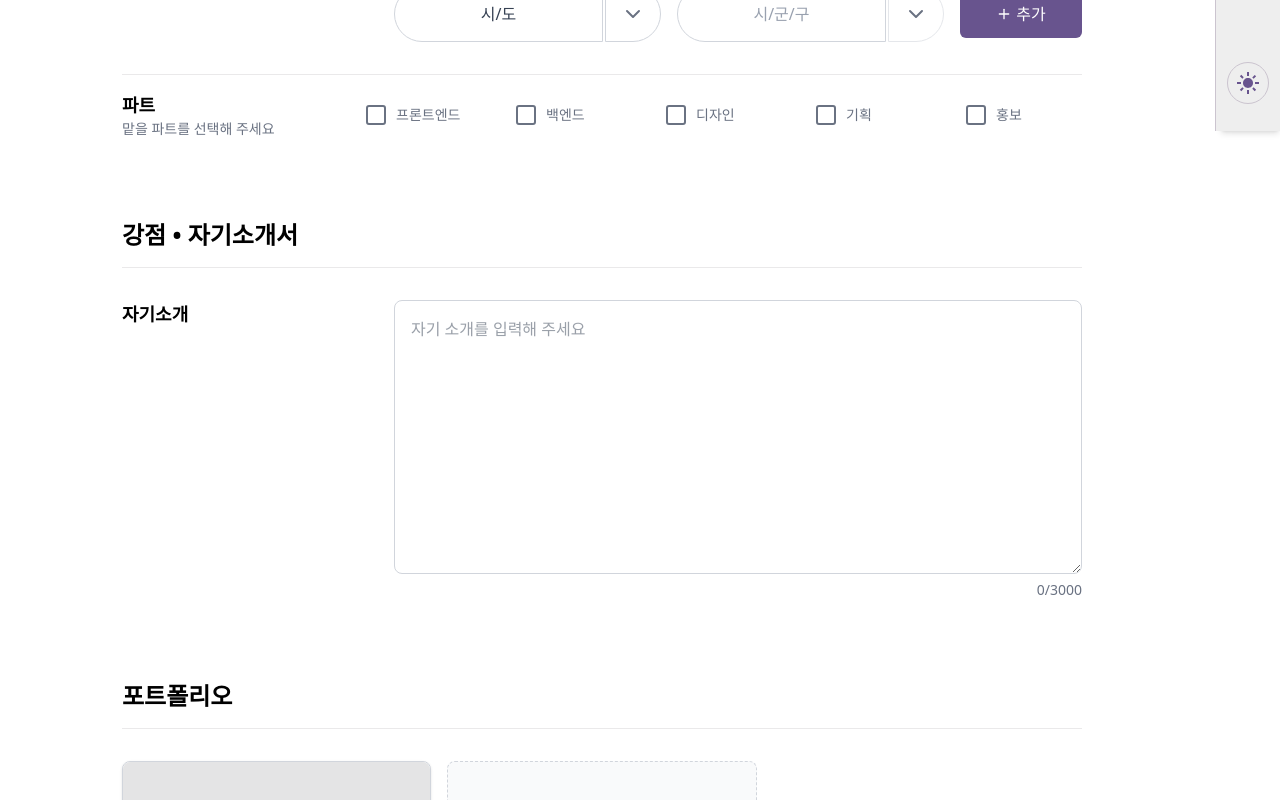
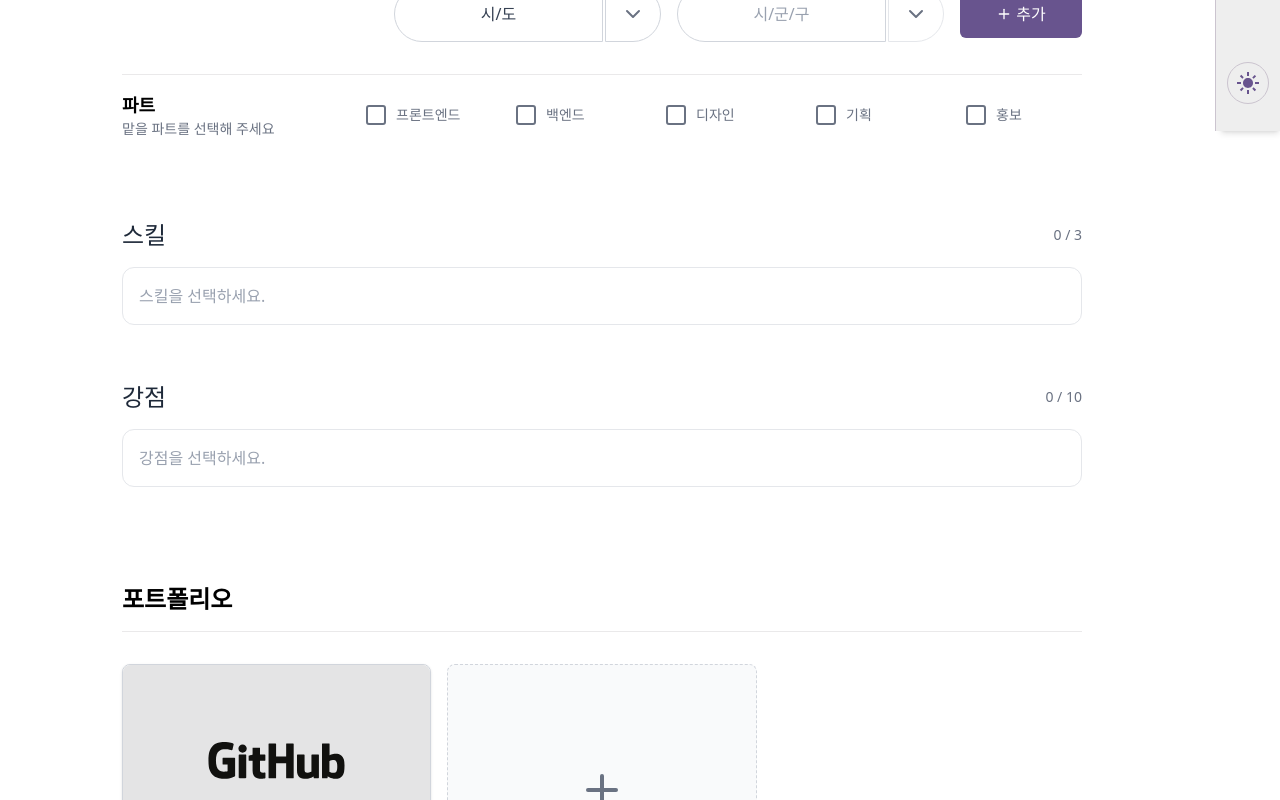
Before and after one commit to 1ronPark/Front-end, a React (Vite) app: page /myprofile/edit in a window 1280 px wide. Shown: the part 669-1469 px from the top of the page. Built offline with nearby package versions, Linux system fonts and the light colour scheme; a web font is replaced by a local one.

Commit message:
fix: 스킬, 강점 수정

```diff
--- /dev/null
+++ b/src/components/common/dropdowns/strength/SkillDropdown.tsx
@@ -0,0 +1,64 @@
+import { useState, useRef, useEffect } from 'react';
+
+const SKILL_OPTIONS = ['JavaScript', 'React', 'Spring', 'Node.js', 'C#', 'C++', 'Python', 'Java', 'HTML', 'CSS', 'SQL', 'TypeScript', 'Go', 'Ruby', 'PHP', 'Swift', 'Kotlin'];
+
+interface SkillDropdownProps {
+  onSelect: (skill: string) => void;
+}
+
+const SkillDropdown = ({ onSelect }: SkillDropdownProps) => {
+  const [isOpen, setIsOpen] = useState(false);
+  const [searchTerm, setSearchTerm] = useState('');
+  const dropdownRef = useRef<HTMLDivElement>(null);
+
+  useEffect(() => {
+    const handleClickOutside = (event: MouseEvent) => {
+      if (dropdownRef.current && !dropdownRef.current.contains(event.target as Node)) {
+        setIsOpen(false);
+      }
+    };
+    document.addEventListener('mousedown', handleClickOutside);
+    return () => {
+      document.removeEventListener('mousedown', handleClickOutside);
+    };
+  }, []);
+
+  const handleSelect = (skill: string) => {
+    onSelect(skill);
+    setIsOpen(false);
+    setSearchTerm('');
+  };
+
+  const filteredSkills = SKILL_OPTIONS.filter(option =>
+    option.toLowerCase().includes(searchTerm.toLowerCase()),
+  );
+
+  return (
+    <div className="relative" ref={dropdownRef}>
+      <button
+        onClick={() => setIsOpen(!isOpen)}
+        className="flex w-full items-center justify-between rounded-xl border border-gray-200 p-4"
+      >
+        <span className="text-base text-gray-400">스킬을 선택하세요.</span>
+        {/* 아래 화살표 아이콘 */}
+      </button>
+      {isOpen && (
+        <div className="absolute z-10 mt-2 w-full rounded-md border border-gray-300 bg-white shadow-lg">
+          <ul className="max-h-52 overflow-y-auto">
+            {filteredSkills.map(option => (
+              <li
+                key={option}
+                className={`cursor-pointer px-4 py-2 text-sm hover:bg-gray-100`}
+                onClick={() => handleSelect(option)}
+              >
+                {option}
+              </li>
+            ))}
+          </ul>
+        </div>
+      )}
+    </div>
+  );
+};
+
+export default SkillDropdown;
--- /dev/null
+++ b/src/components/common/dropdowns/strength/StrengthDropdown.tsx
@@ -0,0 +1,64 @@
+import { useState, useRef, useEffect } from 'react';
+
+const STRENGTH_OPTIONS = ['성실한', '열정있는', '꾸준한', '소통 전문가', '습득이 빠른', '느좋', '문제 해결 능력', '창의적인', '협업 능력', '긍정적인', '적극적인', '리더십 있는', '유연한 사고', '분석적인', '디테일이 뛰어난', '시간 관리 능력', '적응력이 뛰어난'];
+
+interface StrengthDropdownProps {
+  onSelect: (strength: string) => void;
+}
+
+const StrengthDropdown = ({ onSelect }: StrengthDropdownProps) => {
+  const [isOpen, setIsOpen] = useState(false);
+  const [searchTerm, setSearchTerm] = useState('');
+  const dropdownRef = useRef<HTMLDivElement>(null);
+
+  useEffect(() => {
+    const handleClickOutside = (event: MouseEvent) => {
+      if (dropdownRef.current && !dropdownRef.current.contains(event.target as Node)) {
+        setIsOpen(false);
+      }
+    };
+    document.addEventListener('mousedown', handleClickOutside);
+    return () => {
+      document.removeEventListener('mousedown', handleClickOutside);
+    };
+  }, []);
+
+  const handleSelect = (strength: string) => {
+    onSelect(strength);
+    setIsOpen(false);
+    setSearchTerm('');
+  };
+
+  const filteredStrengths = STRENGTH_OPTIONS.filter(option =>
+    option.toLowerCase().includes(searchTerm.toLowerCase()),
+  );
+
+  return (
+    <div className="relative" ref={dropdownRef}>
+      <button
+        onClick={() => setIsOpen(!isOpen)}
+        className="flex w-full items-center justify-between rounded-xl border border-gray-200  p-4"
+      >
+        <span className="text-base text-gray-400">강점을 선택하세요.</span>
+        {/* 아래 화살표 아이콘 */}
+      </button>
+      {isOpen && (
+        <div className="absolute z-10 mt-2 w-full rounded-md border border-gray-300 bg-white shadow-lg">
+          <ul className="max-h-52 overflow-y-auto">
+            {filteredStrengths.map(option => (
+              <li
+                key={option}
+                className={`cursor-pointer px-4 py-2 text-sm hover:bg-gray-100`}
+                onClick={() => handleSelect(option)}
+              >
+                {option}
+              </li>
+            ))}
+          </ul>
+        </div>
+      )}
+    </div>
+  );
+};
+
+export default StrengthDropdown;
--- a/src/components/mypage/edit/Strength.tsx
+++ b/src/components/mypage/edit/Strength.tsx
@@ -1,37 +1,87 @@
 import { useState } from 'react';
+import CloseIcon from '../../../assets/icons/ic_close.svg';
+import SkillDropdown from '../../common/dropdowns/strength/SkillDropdown';
+import StrengthDropdown from '../../common/dropdowns/strength/StrengthDropdown';
 
 const Strength = () => {
-  const [introduction, setIntroduction] = useState('');
-  const maxLength = 3000;
+  const [skills, setSkills] = useState<string[]>([]);
+  const [strengths, setStrengths] = useState<string[]>([]);
 
-  const handleInputChange = (e: React.ChangeEvent<HTMLTextAreaElement>) => {
-    if (e.target.value.length <= maxLength) {
-      setIntroduction(e.target.value);
+  const handleAddSkill = (skill: string) => {
+    if (skills.length < 3 && !skills.includes(skill)) {
+      setSkills([...skills, skill]);
     }
   };
 
+  const handleRemoveSkill = (skillToRemove: string) => {
+    setSkills(skills.filter(skill => skill !== skillToRemove));
+  };
+
+  const handleAddStrength = (strength: string) => {
+    if (strengths.length < 10 && !strengths.includes(strength)) {
+      setStrengths([...strengths, strength]);
+    }
+  };
+
+  const handleRemoveStrength = (strengthToRemove: string) => {
+    setStrengths(strengths.filter(strength => strength !== strengthToRemove));
+  };
+
   return (
-    <div className="space-y-8">
-      <div>
-        <h2 className="text-2xl font-semibold">강점 • 자기소개서</h2>
-        <hr className="my-4 border-[#EAE9EA]" />
+    <div className="space-y-10">
+      {/* 스킬 섹션 */}
+      <div className="space-y-4">
+        <div className="flex items-center justify-between">
+          <div className="flex items-center gap-2 justify-between w-full">
+            <h3 className="text-2xl font-medium text-gray-800">스킬</h3>
+            <span className="text-sm font-medium text-gray-500">
+              {skills.length} / 3
+            </span>
+          </div>
+        </div>
+        <SkillDropdown onSelect={handleAddSkill} />
+        <div className="flex flex-wrap gap-3">
+          {skills.map(skill => (
+            <div
+              key={skill}
+              className="flex items-center gap-2 rounded-lg border border-gray-200 bg-white px-4 py-2"
+            >
+              <span className="text-sm font-semimedium text-gray-700">
+                {skill}
+              </span>
+              <button onClick={() => handleRemoveSkill(skill)}>
+                <img src={CloseIcon} alt="삭제" className="h-4 w-4" />
+              </button>
+            </div>
+          ))}
+        </div>
       </div>
 
-      <div className="grid grid-cols-[240px_1fr] gap-8">
-        <div>
-          <h3 className="text-lg font-semibold">자기소개</h3>
+      {/* 강점 섹션 */}
+      <div className="space-y-4">
+        <div className="flex items-center justify-between">
+          <div className="flex items-center gap-2 justify-between w-full">
+            <h3 className="text-2xl font-medium text-gray-800">강점</h3>
+            <span className="text-sm font-medium text-gray-500">
+              {strengths.length} / 10
+            </span>
+          </div>
         </div>
-        <div>
-          <textarea
-            className="w-full rounded-lg border border-gray-300 p-4 text-gray-700 focus:border-primary-500 focus:outline-none"
-            rows={10}
-            placeholder="자기 소개를 입력해 주세요"
-            value={introduction}
-            onChange={handleInputChange}
-          ></textarea>
-          <div className="text-right text-sm text-gray-500">
-            {introduction.length}/{maxLength}
-          </div>
+        <StrengthDropdown onSelect={handleAddStrength} />
+        <div className="flex flex-wrap gap-3">
+          {strengths.map(strength => (
+            <div
+              key={strength}
+              className="flex items-center gap-2 rounded-lg border border-gray-200 bg-white px-4 py-2"
+            >
+              <span className="text-sm font-semimedium text-gray-700">
+                {strength}
+              </span>
+              <button onClick={() => handleRemoveStrength(strength)}>
+                <img src={CloseIcon} alt="삭제" className="h-4 w-4" />
+              </button>
+            </div>
+          ))}
         </div>
       </div>
     </div>
```
